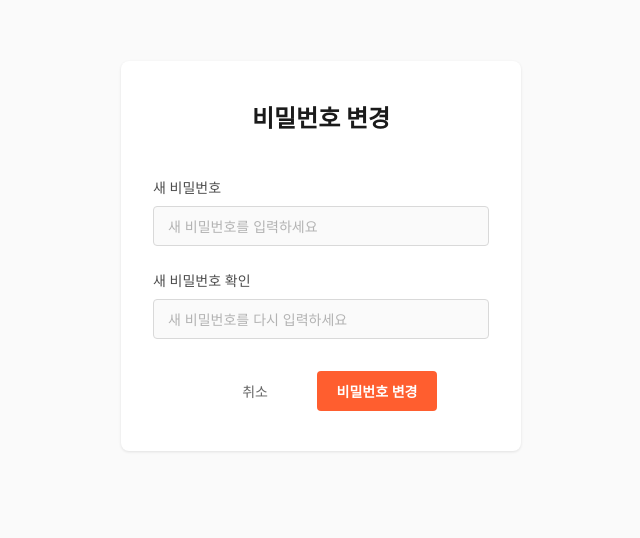
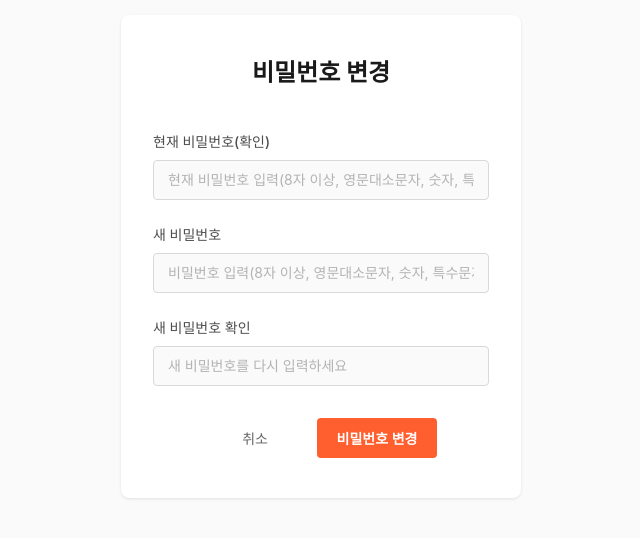
Before and after one commit to Donghaeng-Team/frontend, a React (Vite) app: page /change-password in a window 1280 px wide. Shown: the part 144-682 px from the top of the page, without its empty margins (319-959 px from the left). Built offline with nearby package versions, Linux system fonts and the light colour scheme.

Commit message:
:art: perf: 비밀번호 변경화면에 기존 비밀번호 input추가

```diff
--- a/src/pages/ChangePassword/ChangePassword.tsx
+++ b/src/pages/ChangePassword/ChangePassword.tsx
@@ -1,95 +1,114 @@
-import { useState } from 'react';
-import Input from '../../components/Input';
-import Button from '../../components/Button';
-import './ChangePassword.css';
+import { useState } from "react"
+import Input from "../../components/Input"
+import Button from "../../components/Button"
+import "./ChangePassword.css"
 
 const ChangePassword = () => {
   const [passwords, setPasswords] = useState({
-    newPassword: '',
-    confirmPassword: ''
-  });
+    currentPassword: "",
+    newPassword: "",
+    confirmPassword: "",
+  })
 
   const [errors, setErrors] = useState({
-    newPassword: '',
-    confirmPassword: ''
-  });
+    currentPassword: "",
+    newPassword: "",
+    confirmPassword: "",
+  })
 
-  const handleInputChange = (field: string) => (e: React.ChangeEvent<HTMLInputElement>) => {
-    setPasswords(prev => ({
-      ...prev,
-      [field]: e.target.value
-    }));
+  const PASSWORD_REGEX =
+    /^(?=.*[A-Z])(?=.*[a-z])(?=.*\d)(?=.*[^a-zA-Z0-9]).{8,}$/
 
-    // 에러 초기화
-    if (errors[field as keyof typeof errors]) {
-      setErrors(prev => ({
+  const handleInputChange =
+    (field: string) => (e: React.ChangeEvent<HTMLInputElement>) => {
+      setPasswords((prev) => ({
         ...prev,
-        [field]: ''
-      }));
+        [field]: e.target.value,
+      }))
+
+      // 에러 초기화
+      if (errors[field as keyof typeof errors]) {
+        setErrors((prev) => ({
+          ...prev,
+          [field]: "",
+        }))
+      }
     }
-  };
 
   const validateForm = () => {
     const newErrors = {
-      newPassword: '',
-      confirmPassword: ''
-    };
-    let isValid = true;
+      currentPassword: "",
+      newPassword: "",
+      confirmPassword: "",
+    }
+    let isValid = true
 
+    // 현재 비밀번호 검증
+    if (!passwords.currentPassword) {
+      newErrors.currentPassword = "현재의 비밀번호를 입력해주세요"
+      isValid = false
+    } else if (!PASSWORD_REGEX.test(passwords.currentPassword)) {
+      newErrors.currentPassword =
+        "비밀번호는 8자이상, 영문 대소문자, 특수문자 반드시 포함"
+      isValid = false
+    }
     // 새 비밀번호 검증
     if (!passwords.newPassword) {
-      newErrors.newPassword = '새 비밀번호를 입력해주세요';
-      isValid = false;
-    } else if (passwords.newPassword.length < 8) {
-      newErrors.newPassword = '비밀번호는 8자 이상이어야 합니다';
-      isValid = false;
+      newErrors.newPassword = "새 비밀번호를 입력해주세요"
+      isValid = false
+    } else if (!PASSWORD_REGEX.test(passwords.newPassword)) {
+      newErrors.newPassword =
+        "비밀번호는 8자이상, 영문 대소문자, 특수문자 반드시 포함"
+      isValid = false
     }
 
     // 비밀번호 확인 검증
     if (!passwords.confirmPassword) {
-      newErrors.confirmPassword = '비밀번호를 다시 입력해주세요';
-      isValid = false;
+      newErrors.confirmPassword = "비밀번호를 다시 입력해주세요"
+      isValid = false
     } else if (passwords.newPassword !== passwords.confirmPassword) {
-      newErrors.confirmPassword = '비밀번호가 일치하지 않습니다';
-      isValid = false;
+      newErrors.confirmPassword = "비밀번호가 일치하지 않습니다"
+      isValid = false
     }
-
-    setErrors(newErrors);
-    return isValid;
-  };
+    setErrors(newErrors)
+    return isValid
+  }
 
   const handleSubmit = (e: React.FormEvent) => {
-    e.preventDefault();
+    e.preventDefault()
 
     if (!validateForm()) {
-      return;
+      return
     }
 
     // 비밀번호 변경 처리
-    console.log('비밀번호 변경:', passwords.newPassword);
-    alert('비밀번호가 변경되었습니다!');
+    console.log("비밀번호 변경:", passwords.newPassword)
+    alert("비밀번호가 변경되었습니다!")
 
     // 폼 초기화
     setPasswords({
-      newPassword: '',
-      confirmPassword: ''
-    });
-  };
+      currentPassword: "",
+      newPassword: "",
+      confirmPassword: "",
+    })
+  }
 
   const handleCancel = () => {
     // 폼 초기화
     setPasswords({
-      newPassword: '',
-      confirmPassword: ''
-    });
+      currentPassword: "",
+      newPassword: "",
+      confirmPassword: "",
+    })
     setErrors({
-      newPassword: '',
-      confirmPassword: ''
-    });
+      currentPassword: "",
+      newPassword: "",
+      confirmPassword: "",
+    })
 
     // 이전 페이지로 이동 또는 마이페이지로 이동
-    window.history.back();
-  };
+    window.history.back()
+  }
 
   return (
     <div className="change-password-page">
@@ -100,15 +119,30 @@ const ChangePassword = () => {
 
           {/* 비밀번호 변경 폼 */}
           <form onSubmit={handleSubmit} className="change-password-form">
+            {/* 현재 비밀번호 */}
+            <div className="password-field">
+              <label className="password-label">현재 비밀번호(확인)</label>
+              <Input
+                type="password"
+                name="currentPassword"
+                placeholder="현재 비밀번호 입력(8자 이상, 영문대소문자, 숫자, 특수문자 반드시 포함)"
+                value={passwords.currentPassword}
+                onChange={handleInputChange("currentPassword")}
+                error={errors.currentPassword}
+                fullWidth
+                variant="filled"
+              />
+            </div>
+
             {/* 새 비밀번호 */}
             <div className="password-field">
               <label className="password-label">새 비밀번호</label>
               <Input
                 type="password"
                 name="newPassword"
-                placeholder="새 비밀번호를 입력하세요"
+                placeholder="비밀번호 입력(8자 이상, 영문대소문자, 숫자, 특수문자 반드시 포함)"
                 value={passwords.newPassword}
-                onChange={handleInputChange('newPassword')}
+                onChange={handleInputChange("newPassword")}
                 error={errors.newPassword}
                 fullWidth
                 variant="filled"
@@ -123,7 +157,7 @@ const ChangePassword = () => {
                 name="confirmPassword"
                 placeholder="새 비밀번호를 다시 입력하세요"
                 value={passwords.confirmPassword}
-                onChange={handleInputChange('confirmPassword')}
+                onChange={handleInputChange("confirmPassword")}
                 error={errors.confirmPassword}
                 fullWidth
                 variant="filled"
@@ -140,11 +174,7 @@ const ChangePassword = () => {
               >
                 취소
               </Button>
-              <Button
-                type="submit"
-                variant="primary"
-                className="submit-button"
-              >
+              <Button type="submit" variant="primary" className="submit-button">
                 비밀번호 변경
               </Button>
             </div>
@@ -152,7 +182,7 @@ const ChangePassword = () => {
         </div>
       </div>
     </div>
-  );
-};
+  )
+}
 
-export default ChangePassword;
+export default ChangePassword
```
